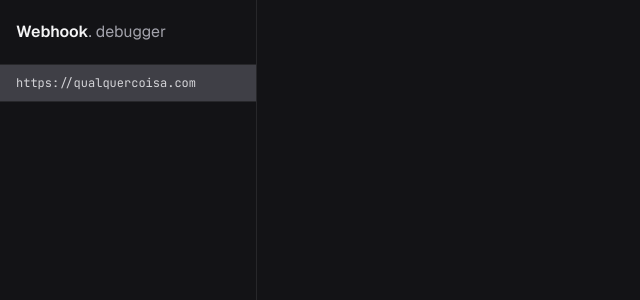
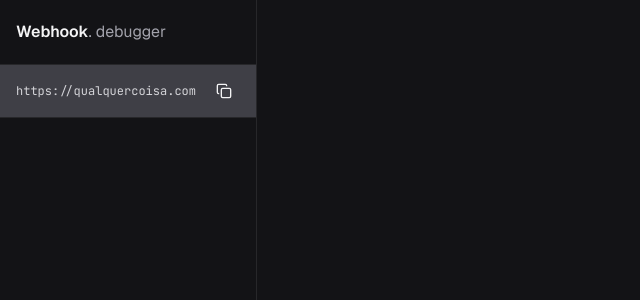
Before and after one commit to jacsonrsasse/webhook-debugger, a React (Vite) app in the folder web/: page / in a window 1280 px wide. Shown: the top 300 px of the page, without its empty margins (0-640 px from the left). Built offline with nearby package versions, Linux system fonts and the light colour scheme.

Commit message:
feat: created icon button component

```diff
--- a/web/package.json
+++ b/web/package.json
@@ -13,9 +13,12 @@
     "@tailwindcss/vite": "^4.1.16",
     "@tanstack/react-router": "^1.133.36",
     "@tanstack/react-router-devtools": "^1.133.36",
+    "lucide-react": "^0.548.0",
     "react": "^19.1.1",
     "react-dom": "^19.1.1",
     "react-resizable-panels": "^3.0.6",
+    "tailwind-merge": "^3.3.1",
+    "tailwind-variants": "^3.1.1",
     "tailwindcss": "^4.1.16"
   },
   "devDependencies": {
--- a/web/src/components/sidebar.tsx
+++ b/web/src/components/sidebar.tsx
@@ -1,3 +1,6 @@
+import { CopyIcon } from "lucide-react";
+import { IconButton } from "./ui/icon-button";
+
 export function Sidebar() {
   return (
     <div className="flex h-screen flex-col">
@@ -13,6 +16,7 @@ export function Sidebar() {
         <div className="flex-1 min-w-0 flex items-center gap-1 text-xs font-mono text-zinc-300">
           <span className="truncate">https://qualquercoisa.com</span>
         </div>
+        <IconButton icon={<CopyIcon className="size-4" />} />
       </div>
     </div>
   );
--- /dev/null
+++ b/web/src/components/ui/icon-button.tsx
@@ -0,0 +1,38 @@
+import type { ComponentProps, ReactNode } from "react";
+import { tv, type VariantProps } from "tailwind-variants";
+
+const iconButton = tv({
+  base: "flex items-center justify-center rounded-lg hover:bg-zinc-700 transition-colors duration-150",
+  variants: {
+    size: {
+      sm: "size-6",
+      md: "size-8",
+    },
+  },
+  defaultVariants: {
+    size: "md",
+  },
+});
+
+interface IconButtonProps
+  extends ComponentProps<"button">,
+    VariantProps<typeof iconButton> {
+  icon: ReactNode;
+}
+
+export function IconButton({
+  icon,
+  size,
+  className,
+  ...props
+}: IconButtonProps) {
+  return (
+    <button
+      type="button"
+      className={iconButton({ size, className })}
+      {...props}
+    >
+      {icon}
+    </button>
+  );
+}
```
Also changed, not shown: 1 other file (tests, documents, lock files or other folders).
